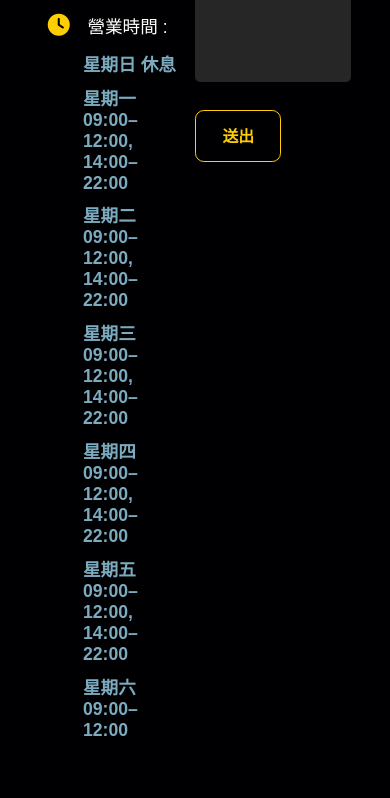
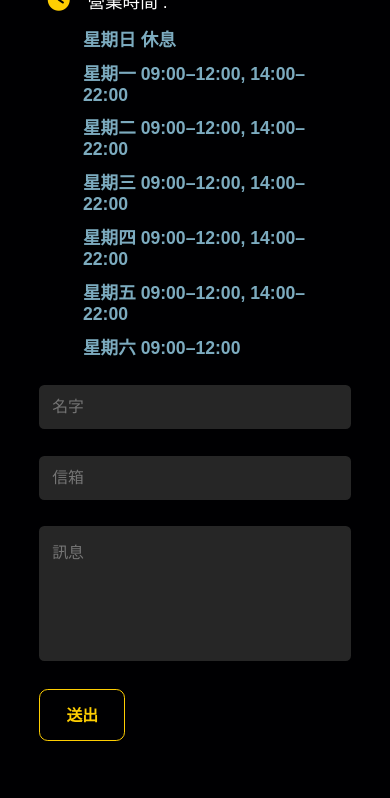
Before and after one commit to bdk27/sunlight-gym, a plain HTML site: page index.html in a window 390 px wide. Shown: the part 5490-6288 px from the top of the page. Drawn offline with nearby package versions, Linux system fonts and the light colour scheme.

Commit message:
contact section rwd

```diff
--- a/style.css
+++ b/style.css
@@ -407,6 +407,9 @@ form .btn2:hover{
     color: var(--black);
 }
 
+
+
+
 /* media query */
 @media (max-width: 1070px){
     html{
@@ -499,6 +502,16 @@ form .btn2:hover{
         justify-content: center;
         margin: 0 0 5rem 0;
     }
+    .contact .container{
+        flex-direction: column;
+    }
+    .contact-left{
+        width: 100%;
+    }
+
+    .contact-right{
+        width: 100%;
+    }
 
 }
 @media (max-width: 450px){
```
